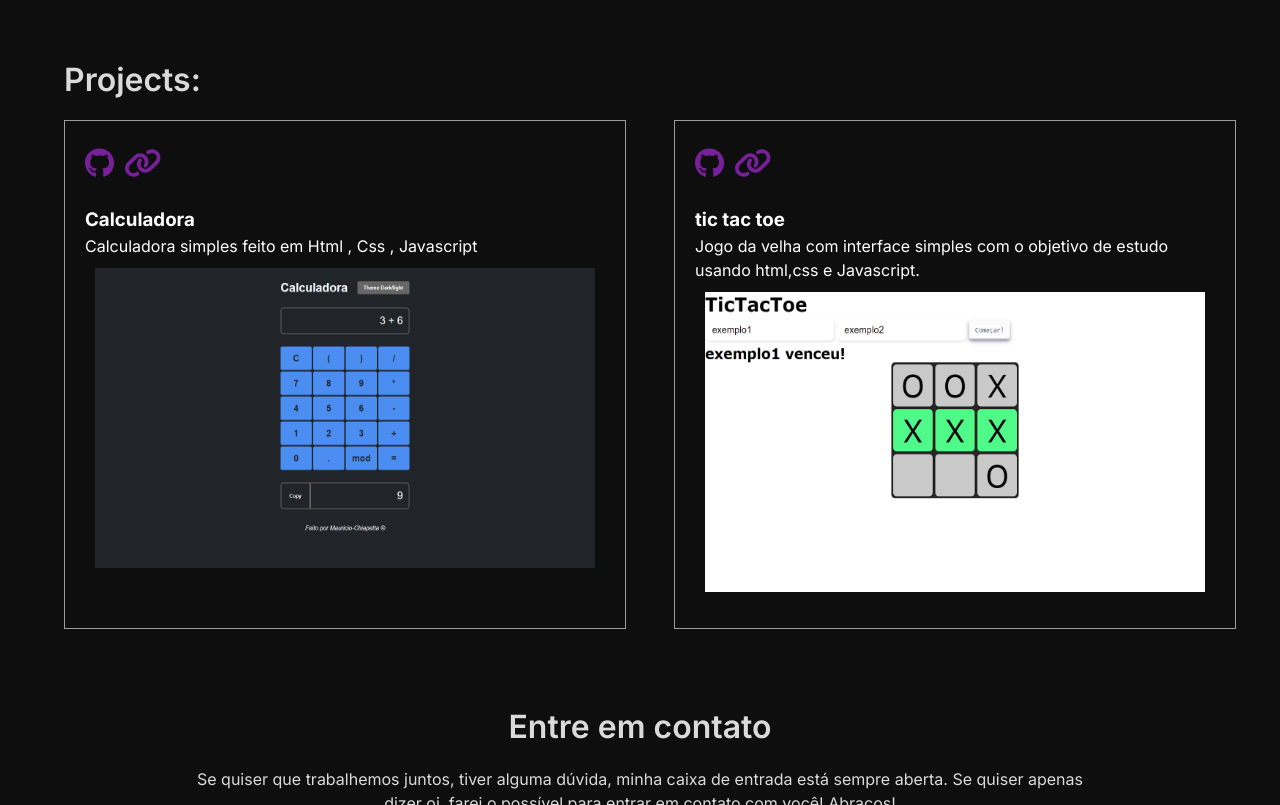
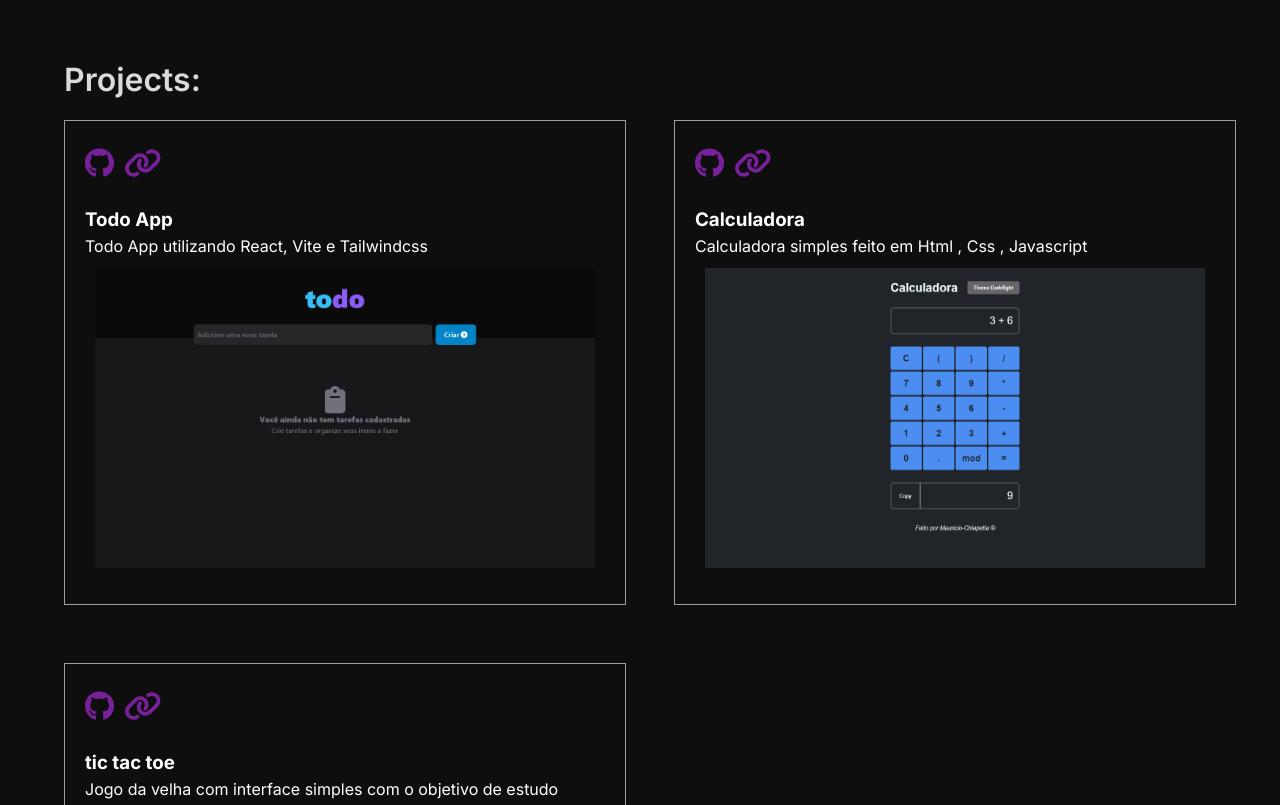
Before and after one commit to Mauricio-Chiapetta/my-portfolio, a Next.js app: page / in a window 1280 px wide. Shown: the part 1680-2485 px from the top of the page. Built offline with nearby package versions, Linux system fonts and the light colour scheme.

Commit message:
add new project/css fix

```diff
--- a/src/app/components/data.js
+++ b/src/app/components/data.js
@@ -1,12 +1,22 @@
 // mudar o title,description e githublink para os meus projetos e colocar um link para poder abrir o projeto real
 import velha from '@/app/images/jogoDaVelha.png'
 import calculadora from '@/app/images/calculator.png'
+import todo from '@/app/images/todoApp.png'
 
 // arrumar imagens
 
 export const projectData = [
 	{
-		id: 1,
+		id:1,
+		title:'Todo App',
+		description:'Todo App utilizando React, Vite e Tailwindcss',
+		gitHubLink:'https://github.com/Mauricio-Chiapetta/TodoApp-w-tailwindcss',
+		liveDemo:'https://todo-app-w-tailwindcss.vercel.app/',
+		imagem:todo
+
+	},
+	{
+		id: 2,
 		title: 'Calculadora',
 		description:
 			'Calculadora simples feito em Html , Css , Javascript',
@@ -17,14 +27,15 @@ export const projectData = [
 
 	},
 	{
-		id: 2,
+		id: 3,
 		title: 'tic tac toe',
 		description:
 			'Jogo da velha com interface simples com o objetivo de estudo usando html,css e Javascript.',
 		gitHubLink: 'https://github.com/Mauricio-Chiapetta/tictactoe-js',
 		liveDemo: 'https://tictactoe-js-uvqf-e2dlxv8gl-mauriciochiapettas-projects.vercel.app/',
 		imagem: velha
-	},
+	}
+
 	// colocar mais projetos e imagens
 
 ];
--- a/src/app/styles/Projects.module.css
+++ b/src/app/styles/Projects.module.css
@@ -34,6 +34,8 @@
     padding-right: 20px;
     object-fit: cover;
   }
+
+
 }
 
 .project-card {
```
Also changed, not shown: src/app/images/todoApp.png (added).
